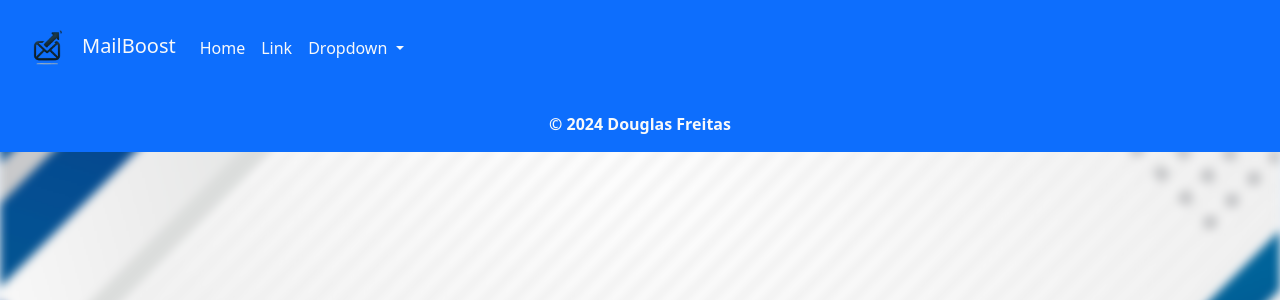
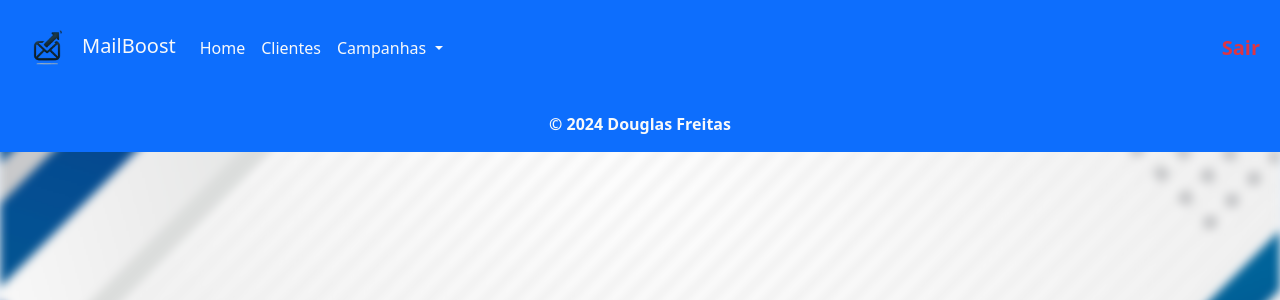
Before and after one commit to defreitassl/Email-Marketing, a Flask app: page /home in a window 1280 px wide. Shown: the top 300 px of the page. Run offline with Flask 3, Linux system fonts and the light colour scheme.

Commit message:
adding logout button

```diff
--- a/app/templates/model.html
+++ b/app/templates/model.html
@@ -22,28 +22,32 @@
                 <div class="collapse navbar-collapse" id="navbarSupportedContent">
 
                     <ul class="navbar-nav me-auto mb-2 mb-lg-0">
-
                         <li class="nav-item">
-                            <a class="nav-link active text-light" aria-current="page" href="#">Home</a>
+                            <a class="nav-link text-light" aria-current="page" href="#">Home</a>
                         </li>
 
                         <li class="nav-item">
-                            <a class="nav-link text-light" href="#">Link</a>
+                            <a class="nav-link text-light" href="#">Clientes</a>
                         </li>
 
                         <li class="nav-item dropdown">
                             <a class="nav-link dropdown-toggle text-light" href="#" role="button" data-bs-toggle="dropdown" aria-expanded="false">
-                                Dropdown
+                                Campanhas
                             </a>
                             <ul class="dropdown-menu">
-                                <li><a class="dropdown-item" href="#">Action</a></li>
-                                <li><a class="dropdown-item" href="#">Another action</a></li>
+                                <li><a class="dropdown-item" href="#">Criar Campanha</a></li>
+                                <li><a class="dropdown-item" href="#">Ver métricas</a></li>
                                 <li><hr class="dropdown-divider"></li>
-                                <li><a class="dropdown-item" href="#">Something else here</a></li>
+                                <li><a class="dropdown-item" href="#">Grupos de clientes</a></li>
                             </ul>
                         </li>
+                    </ul>
 
-                    </ul>
+                    <div class="navbar-nav">
+                        <li class="nav-item">
+                            <a class="nav-link text-danger fs-5" href="/"><strong>Sair</strong></a>
+                        </li>
+                    </div>
 
                 </div>
 
@@ -74,6 +78,5 @@
     <!-- Bootstrap JS -->
     <script src="https://cdn.jsdelivr.net/npm/@popperjs/core@2.11.6/dist/umd/popper.min.js"></script>
     <script src="https://cdn.jsdelivr.net/npm/bootstrap@5.3.0-alpha3/dist/js/bootstrap.min.js"></script>
-
 </body>
 </html>
```
